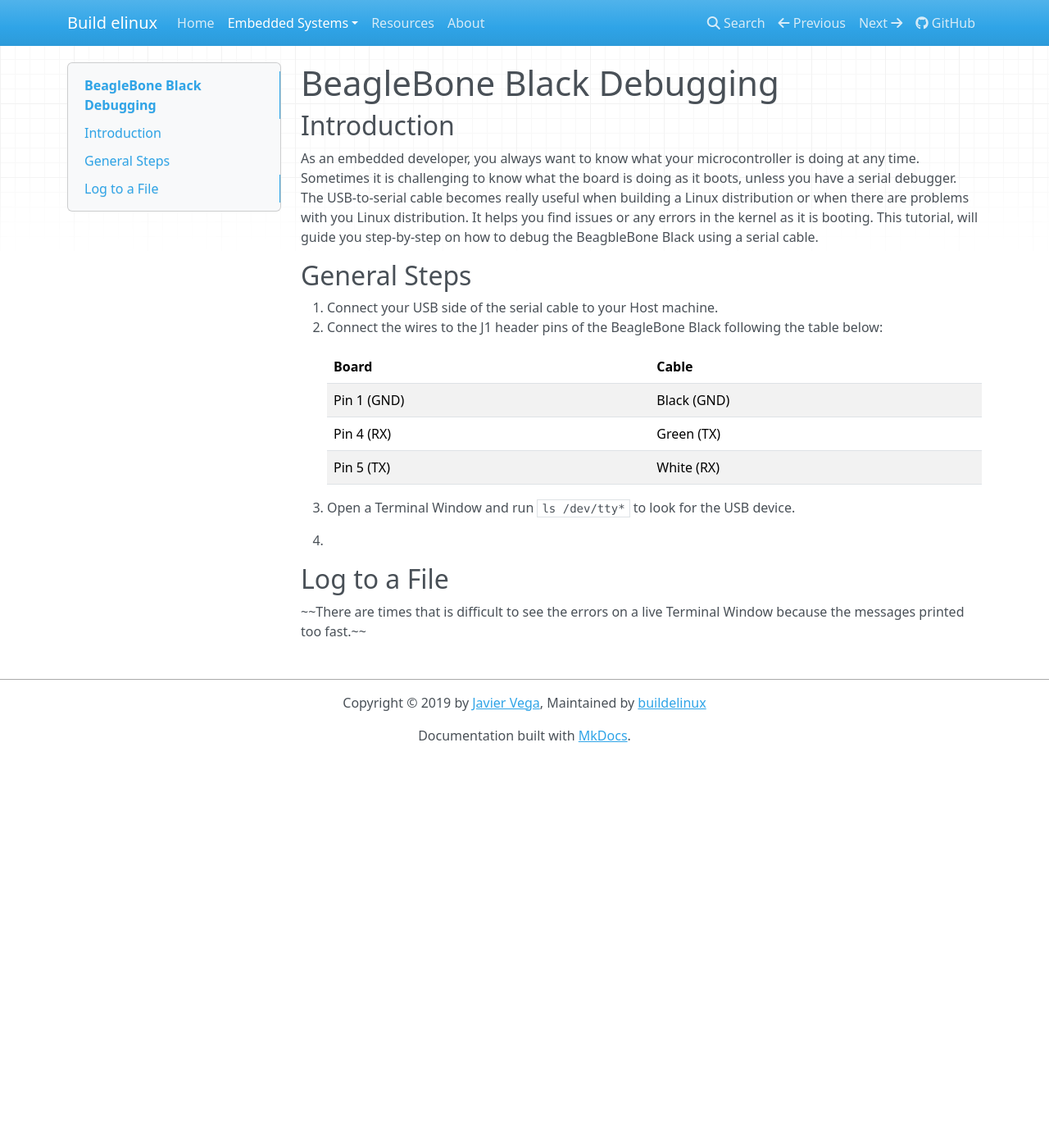
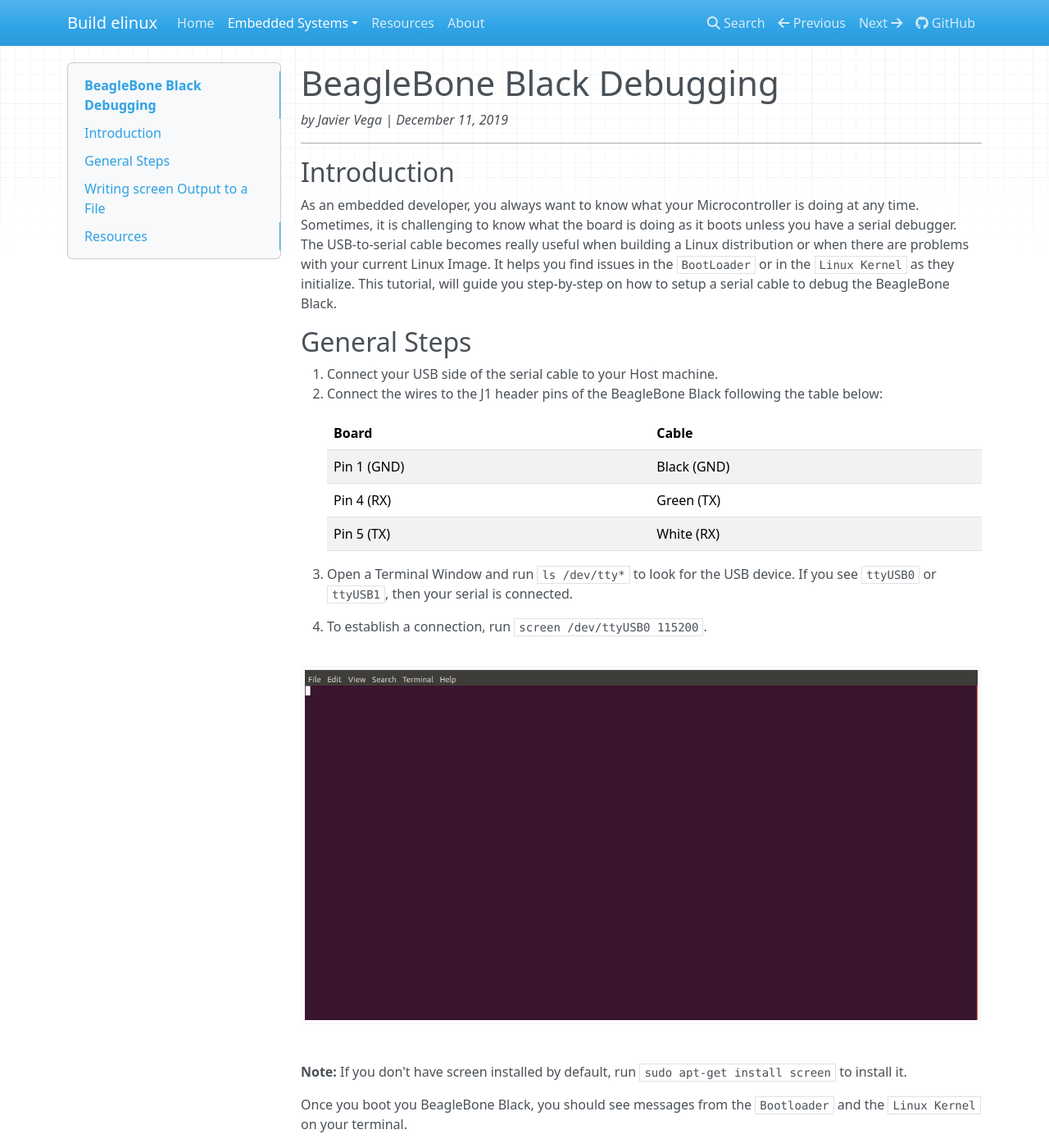
Before and after one commit to buildelinux/buildelinux, an MkDocs documentation site: the page built from docs/embedded_systems/debugging/serial_debug.md, in a window 1280 px wide and 1400 px high. Shown: the whole window at 82% size. Built offline with MkDocs 1.6.1, drawn with Linux system fonts in a browser that asks for light colours; nearby versions of some CDN libraries; some of the changed text lies outside the part shown.

Commit message:
Serial debugger

```diff
--- a/docs/embedded_systems/debugging/serial_debug.md
+++ b/docs/embedded_systems/debugging/serial_debug.md
@@ -1,11 +1,15 @@
 # BeagleBone Black Debugging
 
+_by Javier Vega | December 11, 2019_
+
+---
+
 ## Introduction
-As an embedded developer, you always want to know what your microcontroller is doing at any time.
-Sometimes it is challenging to know what the board is doing as it boots, unless you have a serial debugger.
-The USB-to-serial cable becomes really useful when building a Linux distribution or when there are problems with you Linux distribution.
-It helps you find issues or any errors in the kernel as it is booting.
-This tutorial, will guide you step-by-step on how to debug the BeagbleBone Black using a serial cable.
+As an embedded developer, you always want to know what your Microcontroller is doing at any time.
+Sometimes, it is challenging to know what the board is doing as it boots unless you have a serial debugger.
+The USB-to-serial cable becomes really useful when building a Linux distribution or when there are problems with your current Linux Image.
+It helps you find issues in the `BootLoader` or in the `Linux Kernel` as they initialize.
+This tutorial, will guide you step-by-step on how to setup a serial cable to debug the BeagleBone Black.
 
 ## General Steps
 1. Connect your USB side of the serial cable to your Host machine.
@@ -18,7 +22,26 @@ This tutorial, will guide you step-by-step on how to debug the BeagbleBone Black
 	| Pin 5 (TX)  |	White (RX)  |
 
 3. Open a Terminal Window and run `ls /dev/tty*` to look for the USB device.
-4.
+If you see `ttyUSB0` or `ttyUSB1`, then your serial is connected.
 
-## Log to a File
-~~There are times that is difficult to see the errors on a live Terminal Window because the messages printed too fast.~~
+4. To establish a connection, run `screen /dev/ttyUSB0 115200`.
+
+![Screen](attachments/screen.png)
+
+**Note:** If you don't have screen installed by default, run `sudo apt-get install screen` to install it.
+
+Once you boot you BeagleBone Black, you should see messages from the `Bootloader` and the `Linux Kernel` on your terminal.
+
+![Screen Running](attachments/ScreenRunning.png)
+
+
+## Writing screen Output to a File
+There are times that is difficult to see the errors on a live Terminal Window because the messages are printed too fast.
+If you want to log to a file, run `screen -L /dev/ttyUSB0 115200`.
+This will create a file `screenlog.0` in the current directory.
+To open the file, run `nano screenlog.0`.
+
+![Nano](attachments/Nano.png)
+
+## Resources
+[How to connect the BeagleBone Black](https://www.dummies.com/computers/beaglebone/how-to-connect-the-beaglebone-black-via-serial-over-usb/)
```
Also changed, not shown: docs/embedded_systems/debugging/attachments/Nano.png (added), docs/embedded_systems/debugging/attachments/ScreenRunning.png (added), docs/embedded_systems/debugging/attachments/screen.png (added).
